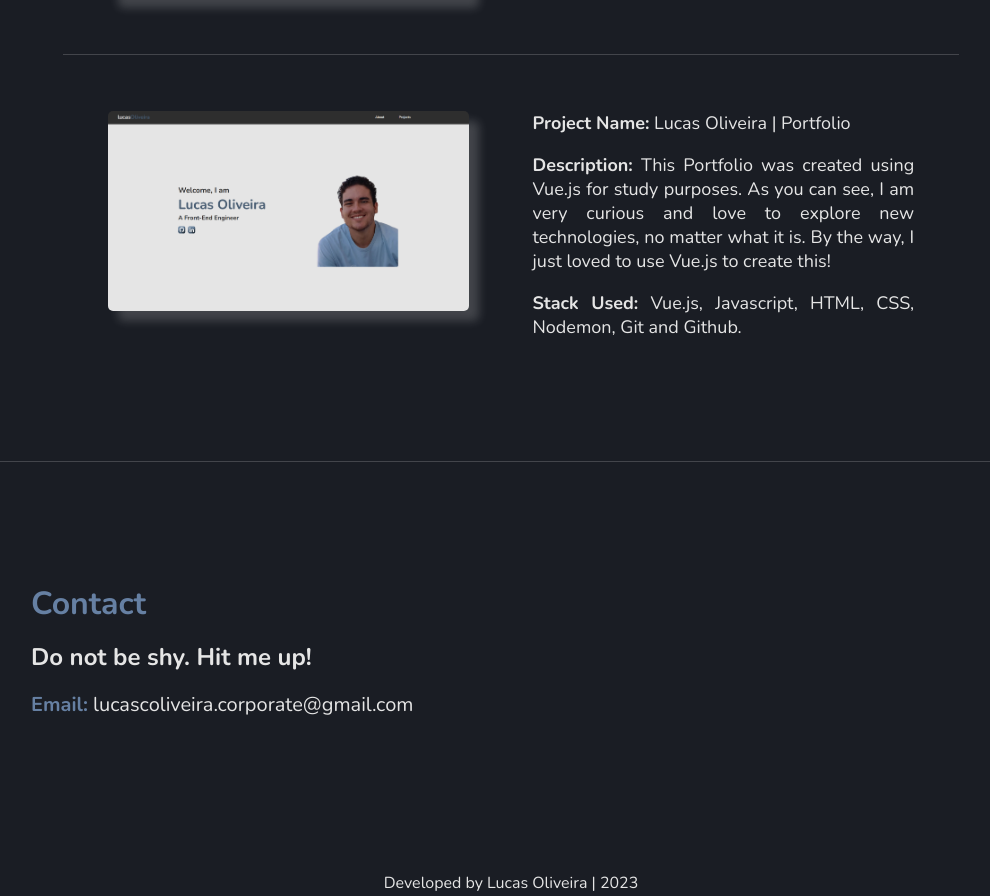
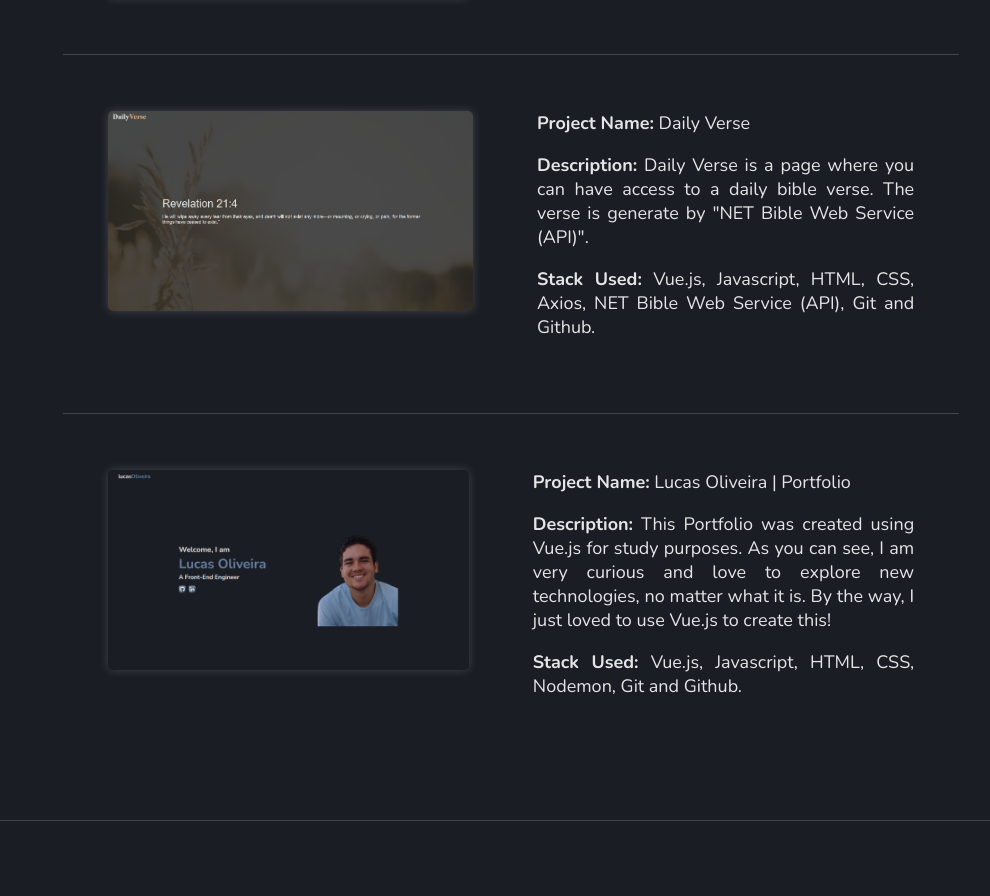
Before and after one commit to dev-LucasOliveira/portfolio, a Vue app: page / in a window 1280 px wide. Shown: the part 3155-4051 px from the top of the page, without its empty margins (129-1119 px from the left). Built offline with nearby package versions, Linux system fonts and the light colour scheme.

Commit message:
styles: image and box-shadow updates

```diff
--- a/src/components/ProjectsComponent/ProjectsComponent.vue
+++ b/src/components/ProjectsComponent/ProjectsComponent.vue
@@ -51,6 +51,13 @@
             description: 'This is a simple template I have created for schools in general.',
             stack: 'Javascript, HTML, CSS, Git and Github.',
             frontUrl: 'https://dev-lucasoliveira.github.io/site-da-escola/#section1',
+          },
+          {
+            image: 'dailyVerse.png',
+            title: 'Daily Verse',
+            description: 'Daily Verse is a page where you can have access to a daily bible verse. The verse is generate by "NET Bible Web Service (API)".',
+            stack: 'Vue.js, Javascript, HTML, CSS, Axios, NET Bible Web Service (API), Git and Github.',
+            frontUrl: 'https://dailybibleverse.vercel.app/',
           },
           {
             image: 'myPortfolio.png',
@@ -138,20 +145,19 @@
 
   a > img {
     border-radius: 5px;
-    box-shadow: 10px 10px 10px rgb(230, 230, 230, 0.2)
+    box-shadow: 0 0 10px rgb(230, 230, 230, 0.2)
   }
 
   a > img:hover {
-    /* scale: 1.1; */
     animation: scale-on-hover 1s linear forwards;
   }
 
   @keyframes scale-on-hover {
     from {
-    box-shadow: 10px 10px 10px rgb(230, 230, 230, 0.2)
+    box-shadow: 0 0 10px rgb(230, 230, 230, 0.2)
     }
     to {
-    box-shadow: 10px 10px 10px rgb(230, 230, 230, 0.5)
+    box-shadow: 0 0 15px rgb(230, 230, 230, 0.8)
     }
   }
 </style>
```
Also changed, not shown: public/dailyVerse.png (added), public/myPortfolio.png.
